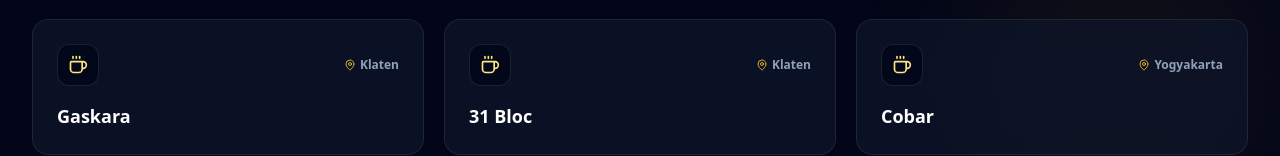
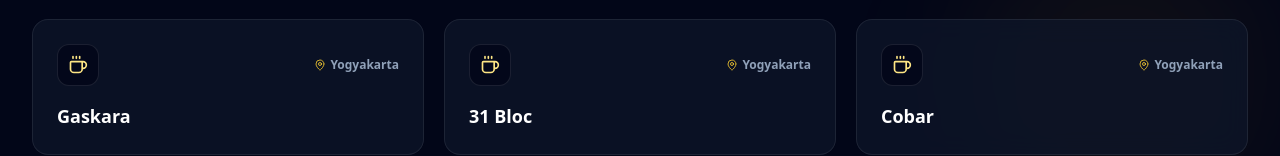
Before and after one commit to asyiraafnufail/dj-portfolio, a Next.js app: page / in a window 1280 px wide. Shown: the part 1391-1547 px from the top of the page. Built offline with nearby package versions, Linux system fonts and the light colour scheme.

Commit message:
update typo

```diff
--- a/src/components/Experience.tsx
+++ b/src/components/Experience.tsx
@@ -57,14 +57,14 @@ const venues: Venue[] = [
   {
     id: '7',
     name: 'Gaskara',
-    city: 'Klaten',
+    city: 'Yogyakarta',
     tone: 'border-slate-400/25',
     icon: Coffee,
   },
   {
     id: '8',
     name: '31 Bloc',
-    city: 'Klaten',
+    city: 'Yogyakarta',
     tone: 'border-slate-400/25',
     icon: Coffee,
   },
```
